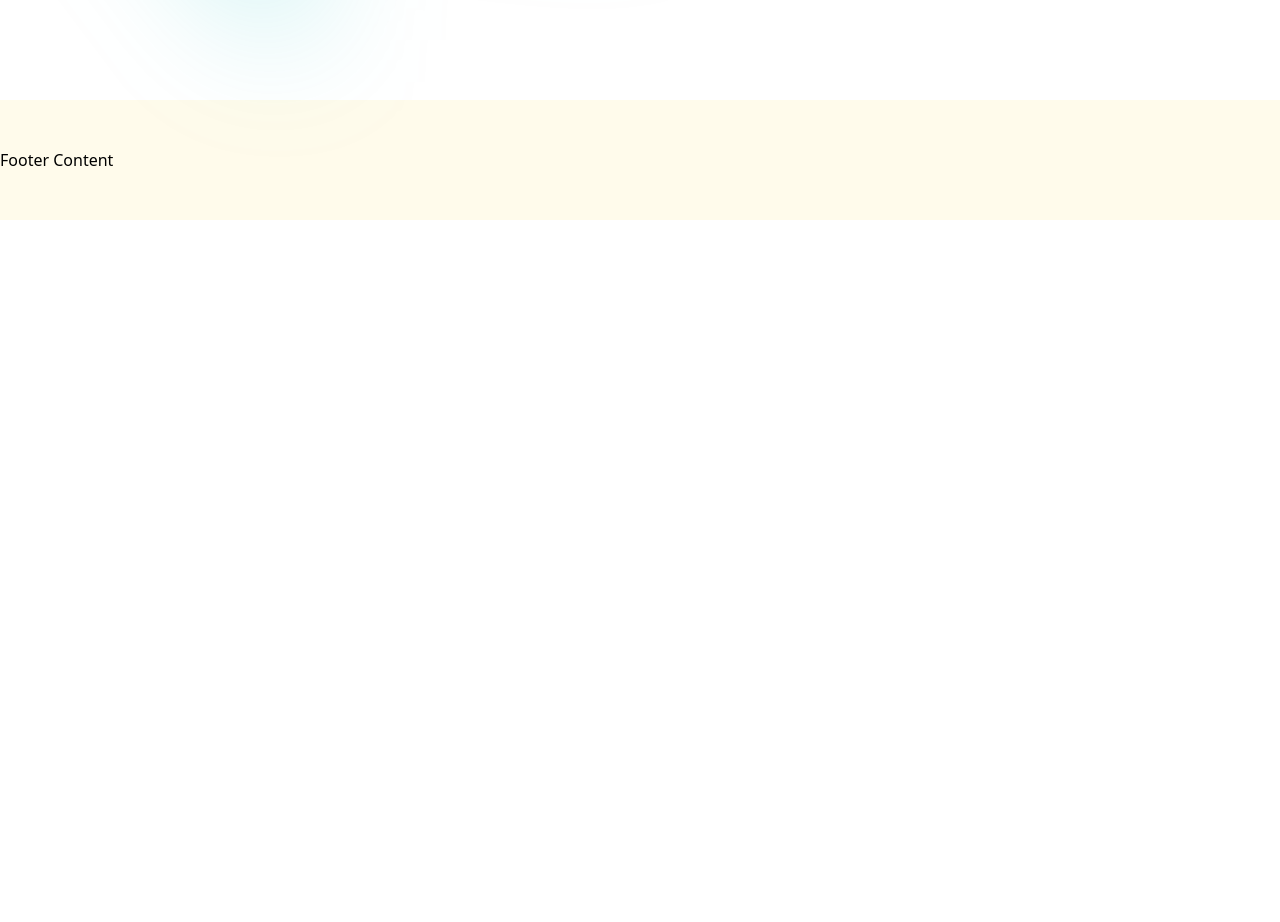
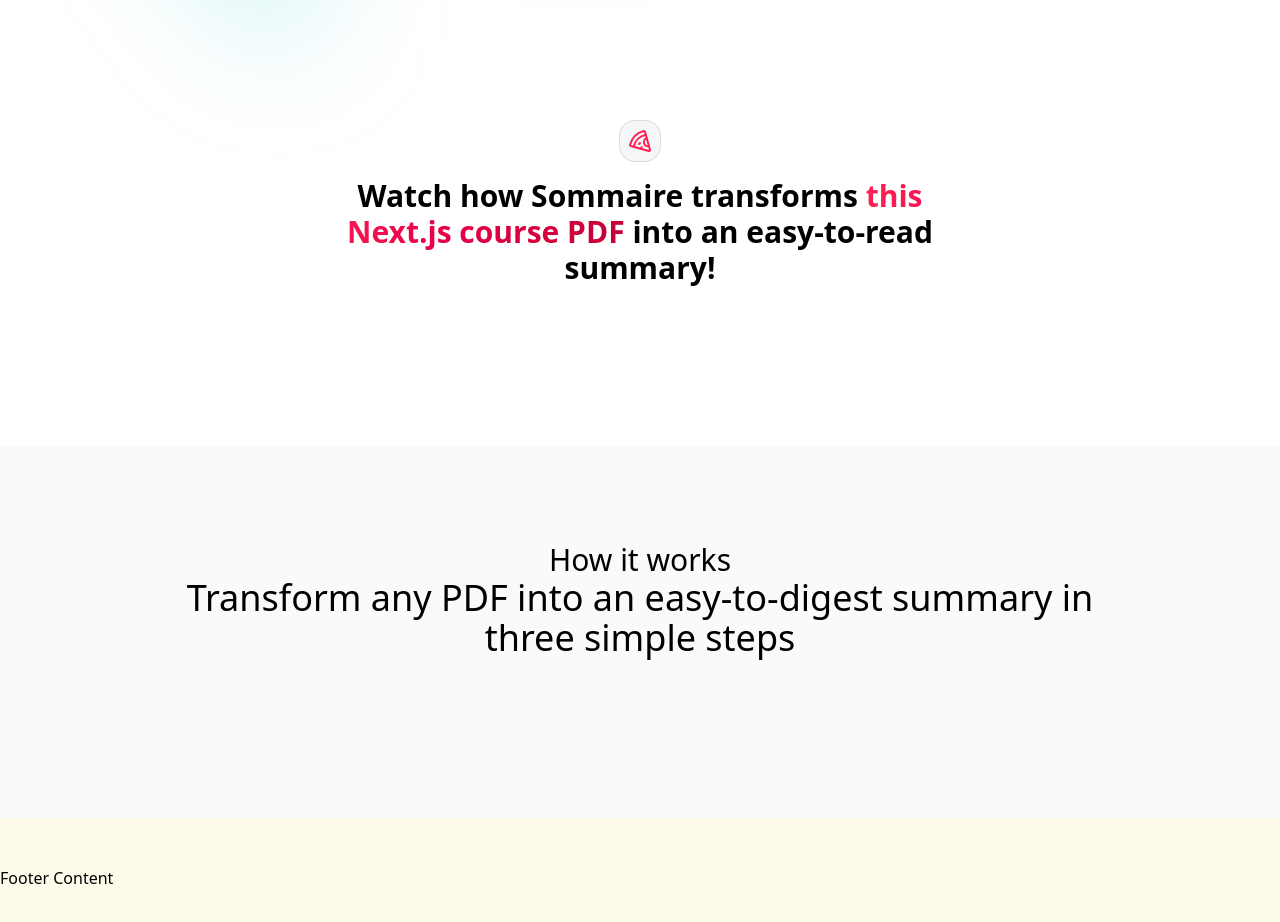
Before and after one commit to CaffeinatedEngineer/zuma, a Next.js app: page / in a window 1280 px wide. Shown: the part 580-1502 px from the top of the page. Before the commit the page ends 800 px from the top, so only its background shows below. Built offline with nearby package versions, Linux system fonts and the light colour scheme.

Commit message:
finished hero section and started how it works section

```diff
--- a/app/page.tsx
+++ b/app/page.tsx
@@ -1,12 +1,17 @@
 import HeroSection from "@/components/Home/hero-section";
 import BgGradient from "@/components/common/bg-gradient";
+import DemoSection from "@/components/Home/demo-section";
+import HowItWorksSection from "@/components/Home/how-it-works-section";
 
 export default function Home() {
   return (
     <div className="relative w-full">
       <BgGradient/>
       <div className="flex flex-col">
-      <HeroSection/></div>
+      <HeroSection/>
+      <DemoSection/>
+      </div>
+      <HowItWorksSection/>
     </div>
   );
 }
--- /dev/null
+++ b/components/Home/demo-section.tsx
@@ -0,0 +1,30 @@
+import { Pizza } from 'lucide-react';
+
+export default function DemoSection() {
+  return (
+    <section className="relative">
+      <div className="py-12 lg:py-24 max-w-5xl mx-auto px-4 sm:px-6 lg:px-8 lg:pt-12">
+        <div>
+        </div>
+        <div className="flex flex-col items-center text-center space-y-4">
+          <div className="inline-flex items-center justify-center p-2 rounded-2xl bg-gray-100/80 backdrop-blur-xs border border-gray-500/20 mb-4">
+            <Pizza className="w-6 h-6 text-rose-500" />
+          </div>
+          <div className="text-center mb-16">
+            <h3 className="font-bold text-3xl max-w-2xl mx-auto px-4 sm:px-6">
+              Watch how Sommaire transforms{' '}
+              <span className="bg-linear-to-r from-rose-500 to-rose-700 bg-clip-text text-transparent">
+                this Next.js course PDF
+              </span>{' '}
+              into an easy-to-read summary!
+            </h3>
+          </div>
+
+          <div className="flex justify-center items-center px-2 sm:px-4 lg:px-6">
+            {/* Summary Viewer */}
+          </div>
+        </div>
+      </div>
+    </section>
+  );
+}
--- /dev/null
+++ b/components/Home/how-it-works-section.tsx
@@ -0,0 +1,30 @@
+export default function HowItWorksSection() {
+    return (
+      <section className="relative overflow-hidden bg-gray-50">
+        <div className="py-12 lg:py-24 max-w-5xl mx-auto px-4 sm:px-6 lg:px-8">
+          <div
+            aria-hidden="true"
+            className="pointer-events-none absolute inset-0 -z-10 transform-gpu overflow-hidden blur-3xl"
+          >
+            <div
+              className="relative left-[calc(50%-3rem)] aspect-1155/678 w-[36.125rem] -translate-x-1/2 bg-linear-to-br from-emerald-500 via-teal-500 to-cyan-500 opacity-20 sm:left-[calc(50%-30rem)] sm:w-[72.1875rem]"
+              style={{
+                clipPath:
+                  'polygon(74.1% 44.1%, 100% 61.6%, 97.5% 26.9%, 85.5% 0.1%, 80.7% 2%, 72.5% 32.5%, 60.2% 62.4%, 52.4% 68.1%, 47.5% 58.3%, 45.2% 34.5%, 27.5% 76.7%, 0.1% 64.9%, 17.9% 100%, 27.6% 76.8%, 76.1% 97.7%, 74.1% 44.1%)',
+              }}
+            />
+          </div>
+
+          <div className="text-center mb-16">
+            <h2>How it works</h2>
+            <h3>
+              Transform any PDF into an easy-to-digest summary in three simple
+              steps
+            </h3>
+          </div>
+
+          <div className="grid grid-cols-1 md:grid-cols-3 gap-8 max-w-6xl mx-auto relative"></div>
+        </div>
+      </section>
+    );
+  }
```
